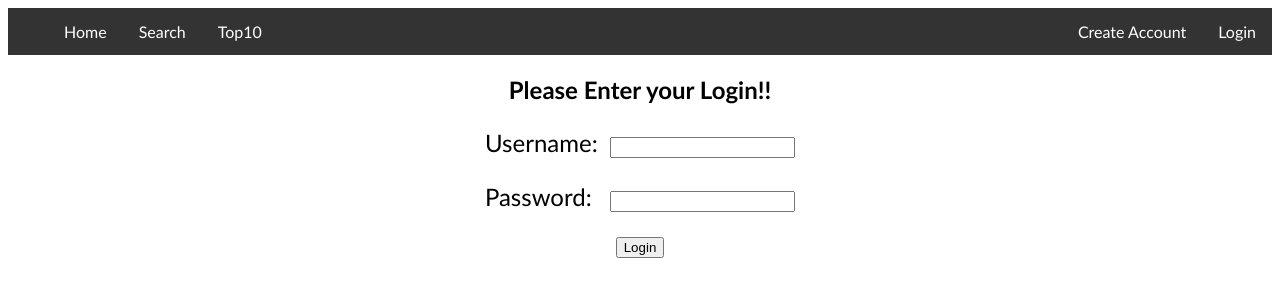
After one commit to 30038674/OrangeMovieDatabaseProject, a PHP site: the page made by Final/userLogin(non).php in a window 1280 px wide. The commit adds this page. Shown: the top 300 px of the page. Run offline with PHP 8.4, Linux system fonts and the light colour scheme; data comes from the database, SQL or seed files in the repository; data that the repository does not hold is empty.

Commit message:
Add files via upload

```diff
--- a/Final/adminlistsubs.php
+++ b/Final/adminlistsubs.php
@@ -19,9 +19,7 @@
 			<li><a href="index.php">Home</a></li>
 			<li><a href="search.php">Search</a></li>
 			<li><a href="topten.php">Top10</a></li>
-			<li><a href="subscribe.php">Subscribe</a></li>
-			<li><a href="unsubscribe.php">Unsubscribe</a></li>
-			<li style="float:right"><a href="admin.php">Admin Login</a></li>
+			<li style="float:right"><a href="admin.php">Login</a></li>
            		<li style="float:right"><a href='createLogin.php'>Create Account</a></li>
 		</ul>
 
--- a/Final/adminlistunsubs.php
+++ b/Final/adminlistunsubs.php
@@ -19,9 +19,7 @@
 			<li><a href="index.php">Home</a></li>
 			<li><a href="search.php">Search</a></li>
 			<li><a href="topten.php">Top10</a></li>
-			<li><a href="subscribe.php">Subscribe</a></li>
-			<li><a href="unsubscribe.php">Unsubscribe</a></li>
-			<li style="float:right"><a href="admin.php">Admin Login</a></li>
+			<li style="float:right"><a href="admin.php">Login</a></li>
            		<li style="float:right"><a href='createLogin.php'>Create Account</a></li>
 		</ul>
 
@@ -32,7 +30,7 @@
 			<center><?php include 'listunsubmembers_scr.php'; ?></center>
 			<form action="removesubscr.php" method="post">
 				<div class="form-group col-lg-3">
-					<p style="text-align: center;">Email:&nbsp;&nbsp;<input type="email" class="form-control" id="email" name="email" /></p>
+				<label><p style="text-align: center;">Email:&nbsp;&nbsp;<input type="email" class="form-control" id="email" name="email" /></p></label>
 					<center><button type="submit" formaction="removesubscr.php" class="btn btn-default">Delete Member</button></center>
 				</div>
 			</form>
--- a/Final/connect.php
+++ b/Final/connect.php
@@ -1,10 +1,10 @@
 <?php
 $servername = "localhost";
-$username = "adminer";
-$password = "P@ssw0rd";
+$username = "root";
+$password = "usbw";
 
 try {
-  $conn = new PDO("mysql:host=$servername;dbname=smt_movie_db", $username, $password);
+  $conn = new PDO("mysql:host=$servername;dbname=login", $username, $password);
   // set the PDO error mode to exception
   $conn->setAttribute(PDO::ATTR_ERRMODE, PDO::ERRMODE_EXCEPTION);
   //echo "Connected successfully";
--- a/Final/index.php
+++ b/Final/index.php
@@ -24,9 +24,7 @@
 			<li><a href="index.php">Home</a></li>
 			<li><a href="search.php">Search</a></li>
 			<li><a href="topten.php">Top10</a></li>
-			<li><a href="subscribe.php">Subscribe</a></li>
-			<li><a href="unsubscribe.php">Unsubscribe</a></li>
-			<li style="float:right"><a href="admin.php">Admin Login</a></li>
+			<li style="float:right"><a href="admin.php">Login</a></li>
            		<li style="float:right"><a href='createLogin.php'>Create Account</a></li>
 		</ul>
 
--- a/Final/subaccept.php
+++ b/Final/subaccept.php
@@ -21,9 +21,7 @@
 			<li><a href="index.php">Home</a></li>
 			<li><a href="search.php">Search</a></li>
 			<li><a href="topten.php">Top10</a></li>
-			<li><a href="subscribe.php">Subscribe</a></li>
-			<li><a href="unsubscribe.php">Unsubscribe</a></li>
-			<li style="float:right"><a href="admin.php">Admin Login</a></li>
+			<li style="float:right"><a href="admin.php">Login</a></li>
            		<li style="float:right"><a href='createLogin.php'>Create Account</a></li>
 		</ul>
 
--- a/Final/topten.php
+++ b/Final/topten.php
@@ -22,9 +22,7 @@
 			<li><a href="index.php">Home</a></li>
 			<li><a href="search.php">Search</a></li>
 			<li><a href="topten.php">Top10</a></li>
-			<li><a href="subscribe.php">Subscribe</a></li>
-			<li><a href="unsubscribe.php">Unsubscribe</a></li>
-			<li style="float:right"><a href="admin.php">Admin Login</a></li>
+			<li style="float:right"><a href="admin.php">Login</a></li>
            		<li style="float:right"><a href='createLogin.php'>Create Account</a></li>
 		</ul>
 
--- a/Final/unsubaccept.php
+++ b/Final/unsubaccept.php
@@ -21,9 +21,7 @@
 			<li><a href="index.php">Home</a></li>
 			<li><a href="search.php">Search</a></li>
 			<li><a href="topten.php">Top10</a></li>
-			<li><a href="subscribe.php">Subscribe</a></li>
-			<li><a href="unsubscribe.php">Unsubscribe</a></li>
-			<li style="float:right"><a href="admin.php">Admin Login</a></li>
+			<li style="float:right"><a href="admin.php">Login</a></li>
            		<li style="float:right"><a href='createLogin.php'>Create Account</a></li>
 		</ul>
 
--- a/Final/unsubscribe.php
+++ b/Final/unsubscribe.php
@@ -19,8 +19,6 @@
 			<li><a href="index.php">Home</a></li>
 			<li><a href="search.php">Search</a></li>
 			<li><a href="topten.php">Top10</a></li>
-			<li><a href="subscribe.php">Subscribe</a></li>
-			<li><a href="unsubscribe.php">Unsubscribe</a></li>
 			<li style="float:right"><a href="admin.php">Admin Login</a></li>
            		<li style="float:right"><a href='createLogin.php'>Create Account</a></li>
 		</ul>
@@ -30,7 +28,7 @@
             	<h1>Unsubscribe Form</h1>
                 <form action="unsubscribescr.php" method="post">
                     <div class="form-group col-lg-3">
-                        <p style="text-align: center;">Email:&nbsp;&nbsp;<input type="email" class="form-control" id="email" name="email" /></p>
+					<label><p style="text-align: center;">Email:&nbsp;&nbsp;<input type="email" class="form-control" id="email" name="email" /></p></label>
                     </div>
                     <div class="col-lg-10">
                         <br>
--- /dev/null
+++ b/Final/userLogin(non).php
@@ -0,0 +1,35 @@
+<!DOCTYPE html>
+<html lang="en">
+
+<head>
+    <meta name="viewport" content="width=device-width, initial-scale=1.0">
+    <link rel="stylesheet" type="text/css" href="stylesheet.css">
+    <title>Home</title>
+</head>
+
+<body>
+		<ul>
+			<li><a href="index.php">Home</a></li>
+			<li><a href="search.php">Search</a></li>
+			<li><a href="topten.php">Top10</a></li>
+			<li style="float:right"><a href="admin.php">Login</a></li>
+           	<li style="float:right"><a href='createLogin.php'>Create Account</a></li>
+		</ul>
+
+
+
+    <main>
+        <article class="col-lg-12">
+            <h1>Please Enter your Login!!</h1>
+            <form method="post">
+                <p style="font-size: 1.5em; text-align: center;">Username:&nbsp;&nbsp;<input name="username" id="username" type="text" /></p>
+                <p style="font-size: 1.5em; text-align: center;">Password:&nbsp;&nbsp;&nbsp;<input name="password" id="password" type="text" /></p>
+                <p style="text-align: center;"><input name="submit" type="submit" value="Login" /></p>
+            </form>
+            <?php require "userLogin_scr.php" ?>
+        </article>
+    </main>
+
+</body>
+
+</html>
--- a/Final/userLogin_scr.php
+++ b/Final/userLogin_scr.php
@@ -1,6 +1,5 @@
 <?php
 require("connect.php");
-session_start();
 $username = $_POST["username"];
 $password = $_POST["password"];
 
@@ -20,12 +19,27 @@ $user = $stmt->fetch();
 
 if (password_verify($password, $user['hashedPassword'])) {
 
-    echo " <form action='adminlistsubs.php'>
+    if ($user['adminLevel'] == 2){
+            echo " <form action='adminlistsubs.php'>
     <center><input type='submit' value='View Members' /></center>
     </form>
     <form action='adminlistunsubs.php'>
     <center><input type='submit' value='View Unsubscribe Requests' /></center>
     </form>";
+    } else if ($user['adminLevel'] == 1) {
+        echo "
+        <form action='adminlistsubs.php'>
+    <center><input type='submit' value='View Members' /></center>
+    </form>";
+    } else if ($user['adminLevel'] == 0){
+        echo " <form action='subscribe.php'>
+        <center><input type='submit' value='Subscribe to newsletter' /></center>
+        </form>
+        <form action='unsubscribe.php'>
+        <center><input type='submit' value='Unsubscribe to newsletter' /></center>
+        </form>";
+    }
+
 
 } else if (isset($username) && isset($password)){
     echo "<p align=center>Incorrect Username / Password</p>";
```
Also changed, not shown: Final/admin.php (+8 -4 lines), Final/createLogin.php (+6 -6 lines), Final/createLogin_scr.php (+10 -1 lines), Final/search.php (+16 -4 lines), Final/subscribe.php (+5 -7 lines), Final/OpenSans-Regular.ttf (added).
